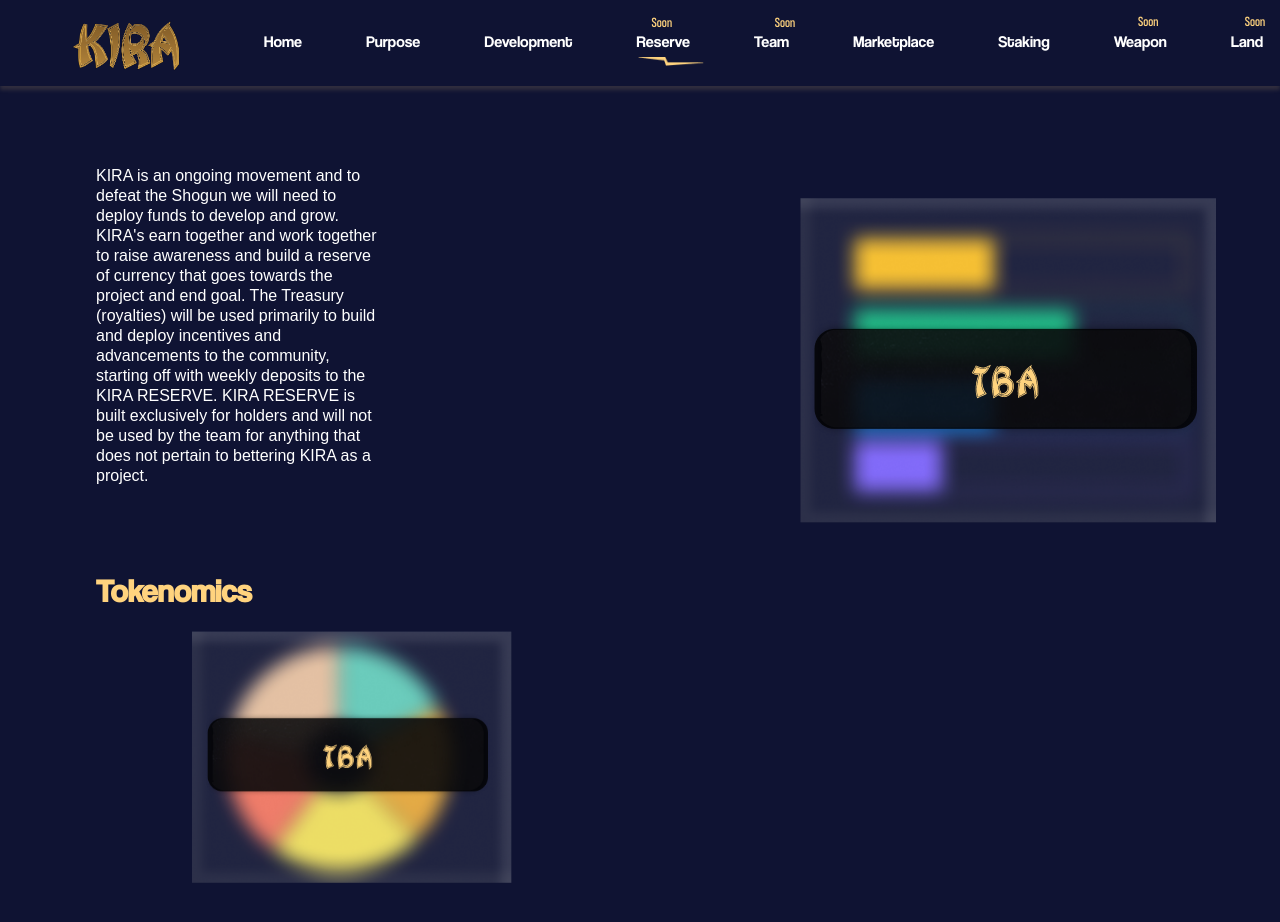
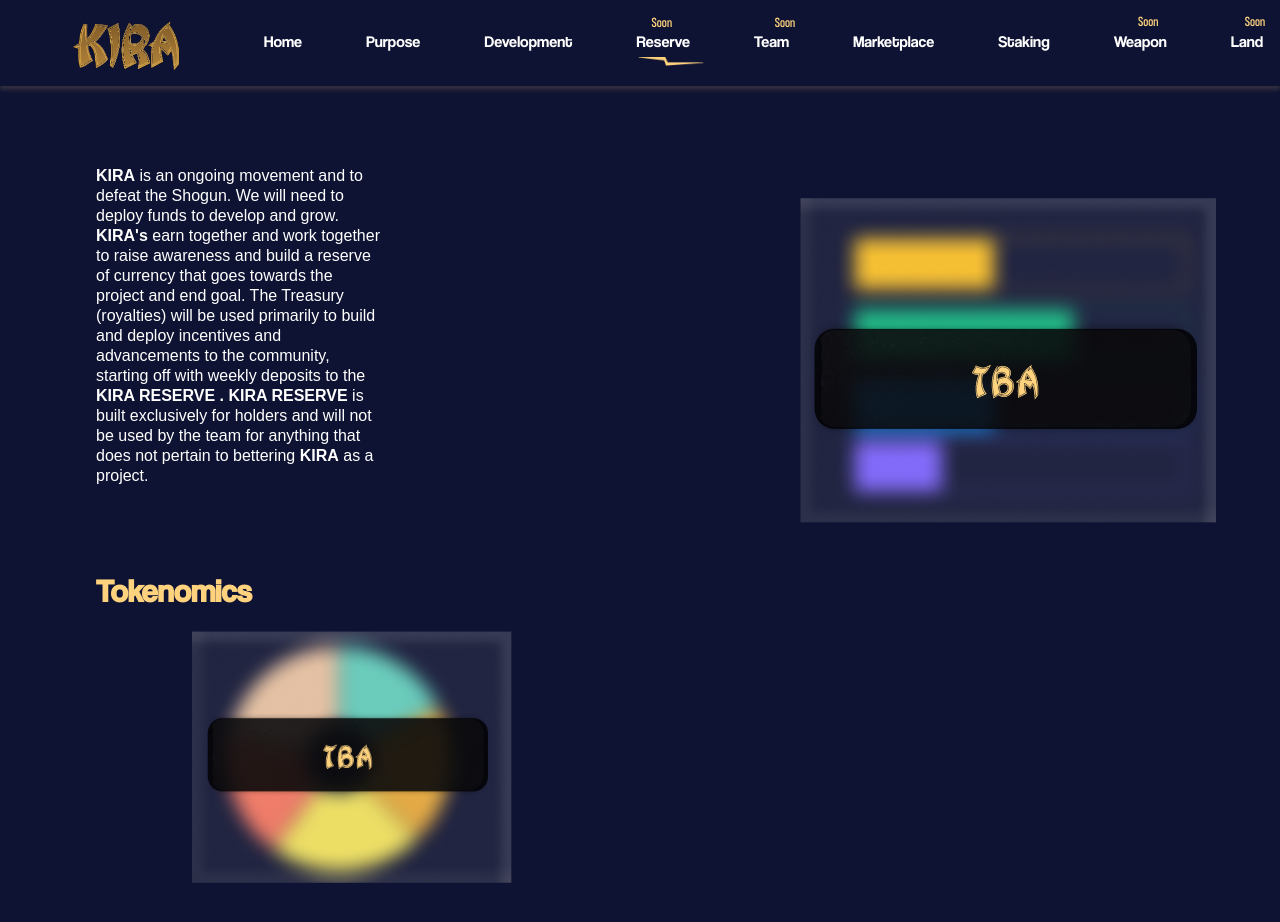
Before and after one commit to shubhraagarwal/kiraV2, a React (Create React App) app: page /reserve in a window 1280 px wide. Shown: the top 922 px of the page. Built offline with nearby package versions, Linux system fonts and the light colour scheme; a web font is replaced by a local one.

Commit message:
reserve text added, marketplace image changed

```diff
--- a/src/components/components.css
+++ b/src/components/components.css
@@ -62,7 +62,7 @@ a {
 .Land li:hover {
   cursor: not-allowed;
 }
-.SoonMarket{
+.SoonMarket {
   color: #ffd37e;
   font-family: CoolCond;
   font-size: 14px;
@@ -70,7 +70,6 @@ a {
   left: auto;
   right: 38rem;
   top: 0.8rem;
-
 }
 .SoonStake {
   color: #ffd37e;
@@ -162,8 +161,8 @@ a {
   display: flex;
 
   margin-top: -3rem;
+}
 
-}
 .walletBtn {
   background: rgba(61, 65, 97, 0.6);
   border: none;
@@ -273,10 +272,9 @@ a {
 .gallery_comming {
   padding: 1rem 1rem;
 }
-.gallery_comming img{
-  height: 28rem;
+.gallery_comming img {
+  height: 40rem;
   width: 64rem;
-
 }
 /* DEFEAT PAGE */
 .defeat_header {
@@ -528,7 +526,6 @@ a {
   background-size: cover;
   padding-left: 5rem;
   padding-right: 10rem;
-
 }
 /*Staking*/
 .reg,
@@ -599,7 +596,6 @@ footer {
 }
 .CommingSoon img {
   height: 90vh;
-
 }
 /*Team*/
 .Team {
@@ -633,7 +629,6 @@ footer {
   font-family: Cool;
   font-size: 24px;
   font-weight: 100;
-
 }
 .team_head h2 {
   font-family: Cool;
@@ -817,8 +812,6 @@ footer {
   .defeat_supernova,
   .defeat_impossible,
   .defeat_tilt {
-
     padding: 7.35rem 0rem;
-
   }
 }
--- a/src/pages/Chart.jsx
+++ b/src/pages/Chart.jsx
@@ -1,35 +1,46 @@
 import Navbar from "../components/Navbar";
-import Bars from '../assets/statsBlur.png'
-import ChartBlur from '../assets/chartBlur.png'
-import TBA from '../assets/TBA.png'
+import Bars from "../assets/statsBlur.png";
+import ChartBlur from "../assets/chartBlur.png";
+import TBA from "../assets/TBA.png";
 import Staking from "../assets/staking.png";
 const Chart = () => {
   return (
     <>
       <div className="navBox">
-      <Navbar home = '' market ='' purpose = '' development = '' reserve = {Staking} staking = '' weapon = '' land = ''/>
+        <Navbar
+          home=""
+          market=""
+          purpose=""
+          development=""
+          reserve={Staking}
+          staking=""
+          weapon=""
+          land=""
+        />
       </div>
 
       <div className="chart">
-      <div>
-        <p>
-          KIRA is an ongoing movement and to defeat the Shogun we will need to
-          deploy funds to develop and grow. KIRA's earn together and work
-          together to raise awareness and build a reserve of currency that goes
-          towards the project and end goal. The Treasury (royalties) will be
-          used primarily to build and deploy incentives and advancements to the
-          community, starting off with weekly deposits to the KIRA RESERVE. KIRA
-          RESERVE is built exclusively for holders and will not be used by the
-          team for anything that does not pertain to bettering KIRA as a
-          project.
-        </p>
-        <h1>Tokenomics</h1>
-        <img src={ChartBlur} alt=""  className="Chartblur"/>
-        <img src={TBA} alt="" id="aboveChart"/>
+        <div>
+          <p>
+            <strong>KIRA</strong> is an ongoing movement and to defeat the
+            Shogun. We will need to deploy funds to develop and grow.{" "}
+            <strong>KIRA's</strong> earn together and work together to raise
+            awareness and build a reserve of currency that goes towards the
+            project and end goal. The Treasury (royalties) will be used
+            primarily to build and deploy incentives and advancements to the
+            community, starting off with weekly deposits to the{" "}
+            <strong>KIRA RESERVE .</strong> <strong>KIRA RESERVE</strong> is
+            built exclusively for holders and will not be used by the team for
+            anything that does not pertain to bettering <strong>KIRA</strong> as
+            a project.
+          </p>
+          <h1>Tokenomics</h1>
+          <img src={ChartBlur} alt="" className="Chartblur" />
+          <img src={TBA} alt="" id="aboveChart" />
         </div>
         <div className="bars">
-        <img src={Bars} alt="" className="BarBlur"/>
-        <img src={TBA} alt="" id="aboveBar"/>
+          <img src={Bars} alt="" className="BarBlur" />
+          <img src={TBA} alt="" id="aboveBar" />
         </div>
       </div>
     </>
--- a/src/pages/Gallery.jsx
+++ b/src/pages/Gallery.jsx
@@ -1,8 +1,8 @@
 import Navbar from "../components/Navbar";
-import Search from '../assets/search.png'
-import Add from '../assets/add.png'
-import YourWallet from '../assets/yourwallet.png'
-import Random from '../assets/random.png'
+import Search from "../assets/search.png";
+import Add from "../assets/add.png";
+import YourWallet from "../assets/yourwallet.png";
+import Random from "../assets/random.png";
 // import CharOne from '../assets/CharOne.png'
 // import CharTwo from '../assets/CharTwo.png'
 // import CharThree from '../assets/CharThree.png'
@@ -15,13 +15,22 @@ import Random from '../assets/random.png'
 // import CharTen from '../assets/CharTen.png'
 // import CharEleven from '../assets/CharEleven.png'
 // import CommingSoon from '../assets/Coming soon.png'
-import MarketPlace from '../assets/Marketplace.png'
+import MarketPlace from "../assets/Marketplace-coming soon.png";
 import Staking from "../assets/staking.png";
 const Gallery = () => {
   return (
     <div className="gal_back">
       <div className="navBox">
-     <Navbar home = '' market ={Staking} purpose = '' development = '' reserve = '' staking = '' weapon = '' land = ''/>
+        <Navbar
+          home=""
+          market={Staking}
+          purpose=""
+          development=""
+          reserve=""
+          staking=""
+          weapon=""
+          land=""
+        />
       </div>
       <div className="gal_wrap">
         <div className="gallery">
@@ -31,58 +40,74 @@ const Gallery = () => {
               <img src={Search} alt="" />
               <input type="search" placeholder="Search by token id..." />
             </div>
-     <div className="Background" id='back'>
+            <div className="Background" id="back">
               <div>
-     <p>Background  </p>
+                <p>Background </p>
               </div>
-     <div className="backImg"><img src={Add} alt="" /></div>
-
+              <div className="backImg">
+                <img src={Add} alt="" />
+              </div>
             </div>
             <div className="Background">
               <div>
                 <p>Headwear</p>
               </div>
-     <div className="backImg"><img src={Add} alt="" /></div>
+              <div className="backImg">
+                <img src={Add} alt="" />
+              </div>
             </div>
             <div className="Background">
               <div>
                 <p>Weapon</p>
               </div>
-     <div className="backImg"><img src={Add} alt="" /></div>
+              <div className="backImg">
+                <img src={Add} alt="" />
+              </div>
             </div>
             <div className="Background">
               <div>
                 <p>Eyewear</p>
               </div>
-     <div className="backImg"><img src={Add} alt="" /></div>
+              <div className="backImg">
+                <img src={Add} alt="" />
+              </div>
             </div>
             <div className="Background">
               <div>
                 <p>Mouth</p>
               </div>
-     <div className="backImg"><img src={Add} alt="" /></div>
+              <div className="backImg">
+                <img src={Add} alt="" />
+              </div>
             </div>
             <div className="Background">
               <div>
                 <p>Hair</p>
               </div>
-     <div className="backImg"><img src={Add} alt="" /></div>
+              <div className="backImg">
+                <img src={Add} alt="" />
+              </div>
             </div>
             <div className="Background" id="access">
               <div>
                 <p>Accessories</p>
               </div>
-     <div className="backImg"><img src={Add} alt="" /></div>
+              <div className="backImg">
+                <img src={Add} alt="" />
+              </div>
             </div>
           </div>
         </div>
         <div className="genesis">
           <div className="genesis_header">
             <div>
-     <h1>KIRA GENESIS &nbsp; &nbsp; &nbsp; &nbsp; <span>// 10000</span></h1>
+              <h1>
+                KIRA GENESIS &nbsp; &nbsp; &nbsp; &nbsp; <span>// 10000</span>
+              </h1>
               <button className="randomBtn">
                 <img src={Random} alt="" />
-    Randomize</button>
+                Randomize
+              </button>
               {/* <div className="Characters">
      <div className="CharRowOne">
      <div className="charCont">
@@ -184,9 +209,12 @@ const Gallery = () => {
               {/* </div> */}
 
               <div className="gallery_comming">
-  <img src={MarketPlace} alt="" />
+                <img
+                  className="marketplace__comingsoon"
+                  src={MarketPlace}
+                  alt=""
+                />
               </div>
-
             </div>
 
             <div>
@@ -200,6 +228,6 @@ const Gallery = () => {
       </div>
     </div>
   );
-}
+};
 
 export default Gallery;
```
Also changed, not shown: src/assets/Marketplace-coming soon.png (added). Lines whose indentation alone changed are shown as unchanged.
